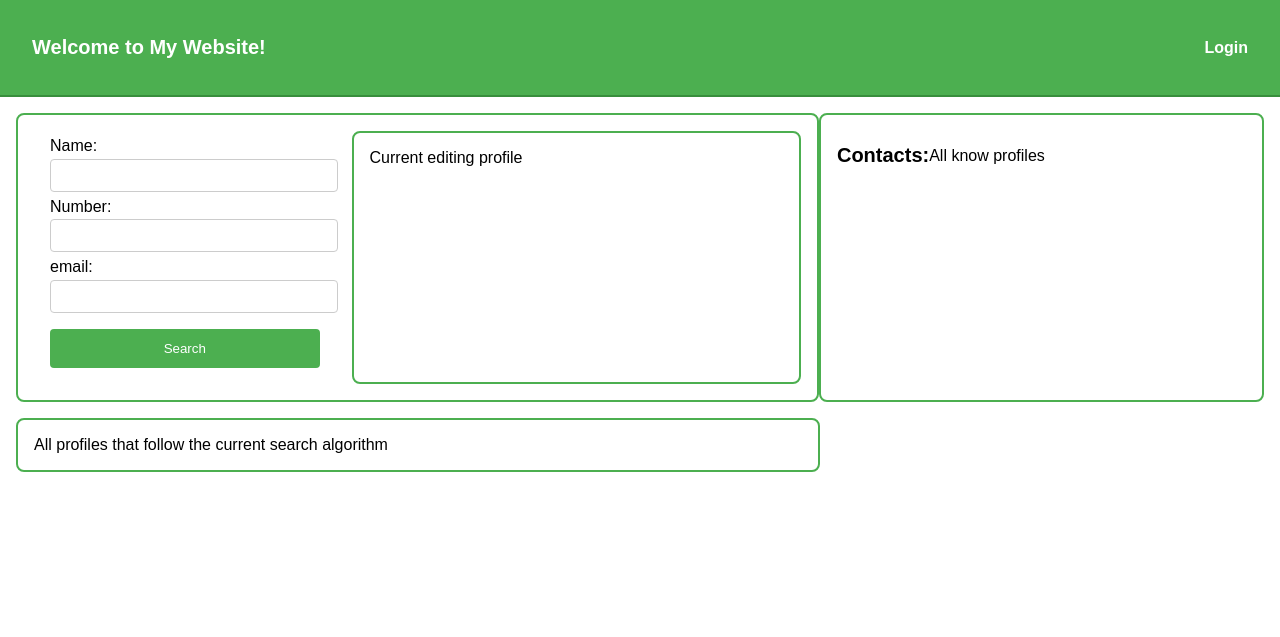
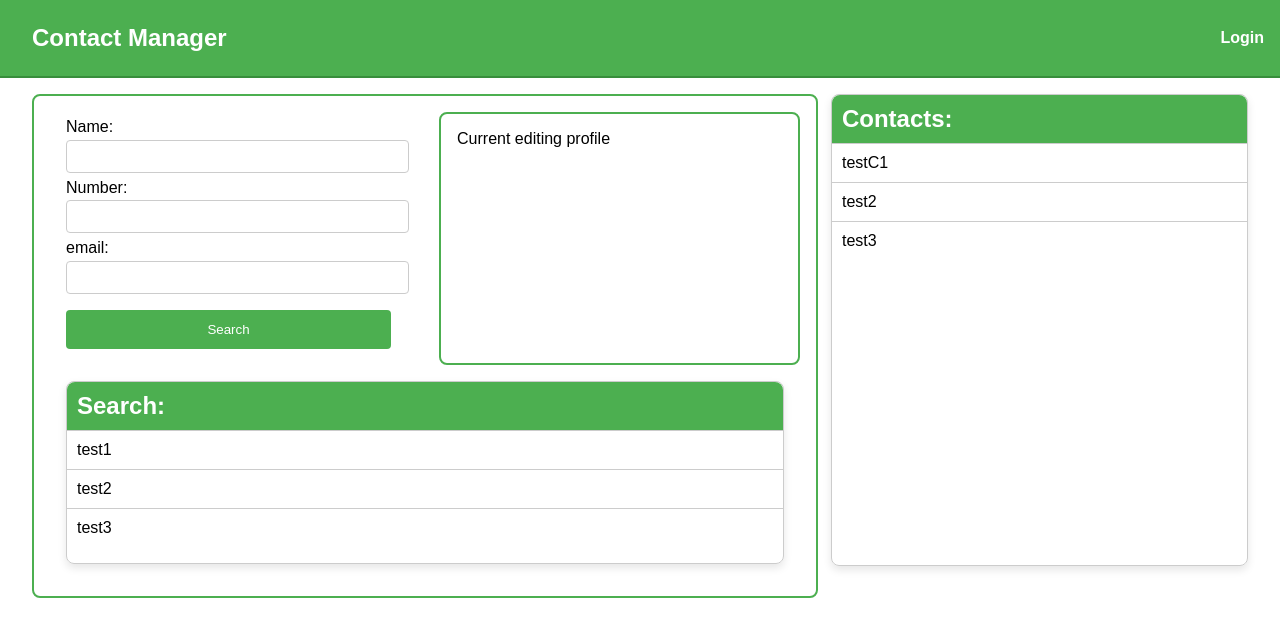
Before and after one commit to gnosx/contact-manager, a PHP site: page /contacts.html in a window 1280 px wide. Shown: the top 637 px of the page. Run offline with PHP 8.4, Linux system fonts and the light colour scheme.

Commit message:
List modifications in contact page

```diff
--- a/HTML/contacts.html
+++ b/HTML/contacts.html
@@ -12,16 +12,16 @@
         const loggedInUser = localStorage.getItem('loggedInUser');
 
         // Display welcome message if user is logged in
-        /*if (loggedInUser) {
+        if (loggedInUser) {
             document.getElementById('welcome-message').textContent = `Welcome, ${loggedInUser}!`;
         } else {
             document.getElementById('welcome-message').textContent = 'You are not logged in.';
-        }*/
+        }
     </script>-->
     <div id="welcome-message"></div>
     <header>
             <div class="left-section">
-                <p>Welcome to My Website!</p>
+                <p>Contact Manager</p>
             </div>
             <div class="right-section">
                 <p id="username-display"></p>
@@ -30,6 +30,7 @@
     </header>
     <div class="container">
         <div class="left-section-center">
+            <div style="display: flex;">
                 <div class="search-container">
                     <form id="search-form">
                         <label for="name">Name:</label>
@@ -47,16 +48,43 @@
                     </div>
                 </div>
             </div>
-        <div class="right-section-center">
-            <h1>Contacts:</h1>
-            <p>All know profiles</p>
+            <div class="box" style="margin: 1rem;">
+                <h2 class="box-header">Search:</h2>
+                <div class="box-content">
+                    <ol>
+                        <li>test1</li>
+                        <li>test2</li>
+                        <li>test3</li>
+                    </ol>
                 </div>
             </div>
-    <div class="container">
-        <div class="left-section-center">
-            All profiles that follow the current search algorithm
+        </div>
+        <div class="box" style="width: 30%; margin-left: 1%;">
+            <h2 class="box-header">Contacts:</h2>
+            <div class="box-content">
+                <ol>
+                    <li>testC1</li>
+                    <li>test2</li>
+                    <li>test3</li>
+                </ol>
             </div>
         </div>
+        <!--<div class="right-section-center">
+            <h1 class="contact-header">Contacts:</h1>
+            <p>All know profiles</p>
+        </div>-->
+    </div>
+    <!--<div class="container">
+        <div class="left-section-center" style="width: 62%;padding: 0rem; display: block;">
+            <h1 style="width: 99.4%;">Search:</h1>
+            <lo id="contact-list">
+                <li>test1</li>
+                <li>test2</li>
+                <li>test3</li>
+                <li>All profiles that follow the current search algorithm</li>
+            </lo>
+        </div>
+    </div>-->
     <script src="contactJ.js"></script>
 </body>
 </html>
--- a/HTML/generalS.css
+++ b/HTML/generalS.css
@@ -3,7 +3,7 @@ header {
     display: flex;
     justify-content: space-between;
     align-items: center;
-    padding: 1rem;
+    padding: 0rem;
     background-color: #4CAF50;
     color: white;
     border-bottom: 2px solid #388E3C;
@@ -11,7 +11,17 @@ header {
 
 h1 {
     font-family: Arial, sans-serif;
-    font-size: 125%;
+    font-size: 130%;
+    background-color: #4CAF50;
+    color: white;
+    width: 100%;
+    height: 2rem;
+    padding-top: 0.6rem;
+    padding-left: 0.5rem;
+    margin-top: 0rem;
+    border-top: 2px;
+    border-top-left-radius: 4px;
+    border-top-right-radius: 4px;
 }
 
 .container {
@@ -28,23 +38,56 @@ h1 {
     background-color: white;
     padding: 1rem;
     border-radius: 8px;
-    width: 300px;
+    width: 60%;
     line-height: 22px;
     text-align: left;
     margin-top: 0rem;
     padding-top: 0rem;
 }
 
+.box {
+    border: 1px solid #ccc;
+    border-radius: 8px;
+    box-shadow: 0 4px 8px rgba(0, 0, 0, 0.1);
+    padding: 20px;
+    margin: 2rem;
+    margin-top: 0rem;
+    width: 60% - 4rem;
+}
+
+.search {
+    border: 1px solid #ccc;
+    border-radius: 8px;
+    box-shadow: 0 4px 8px rgba(0, 0, 0, 0.1);
+    padding: 20px;
+    margin: 2rem;
+    width: 60%;
+}
+
+.box-header {
+    background-color: #4CAF50;
+    color: white;
+    padding: 10px;
+    border-radius: 8px 8px 0 0;
+    margin: -20px -20px 20px -20px;
+}
+
+.box-content {
+    margin: -20px;
+    padding-left: 0rem;
+}
+
 .left-section {
-    font-size: 125%;
-    font-weight: 750;
-    margin-left: 1rem;
+    font-size: 150%;
+    font-weight: 800;
+    margin-left: 2rem;
 }
 
 .left-section-center {
-    margin-left: 1rem;
+    margin-left: 2rem;
     background-color: white;
     display: flex;
+    flex-direction: column;
     border: 2px solid #4CAF50;
     border-radius: 8px;
     padding: 1rem;
@@ -58,12 +101,13 @@ h1 {
 
 .right-section-center {
     display: flex;
-    margin-right: 1rem;
+    margin-right: 2%;
+    margin-top: 0rem;
     background-color: white;
     border: 2px solid #4CAF50;
     border-radius: 8px;
-    padding: 1rem;
-    width: 32%;
+    padding: 0rem;
+    width: 33%;
 }
 
 #username-display {
@@ -93,6 +137,20 @@ button {
     border: none;
     border-radius: 4px;
     cursor: pointer;
+}
+
+ol {
+    padding: 0;
+    margin-top: 0rem;
+    margin-left: 0rem;
+}
+
+li {
+    padding: 10px;
+    border-top: 1px solid #ccc;
+    display: flex;
+    justify-content: space-between;
+    align-items: center;
 }
 
 a {
```
Lines whose indentation alone changed are shown as unchanged.
